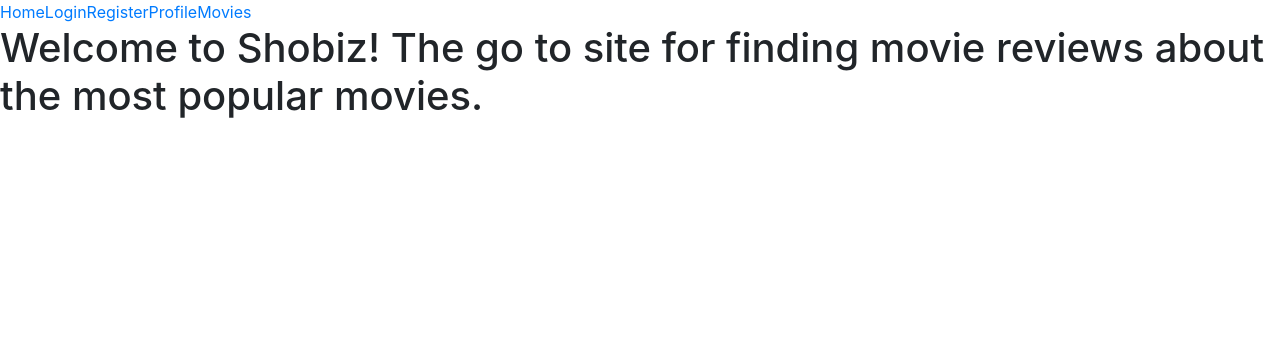
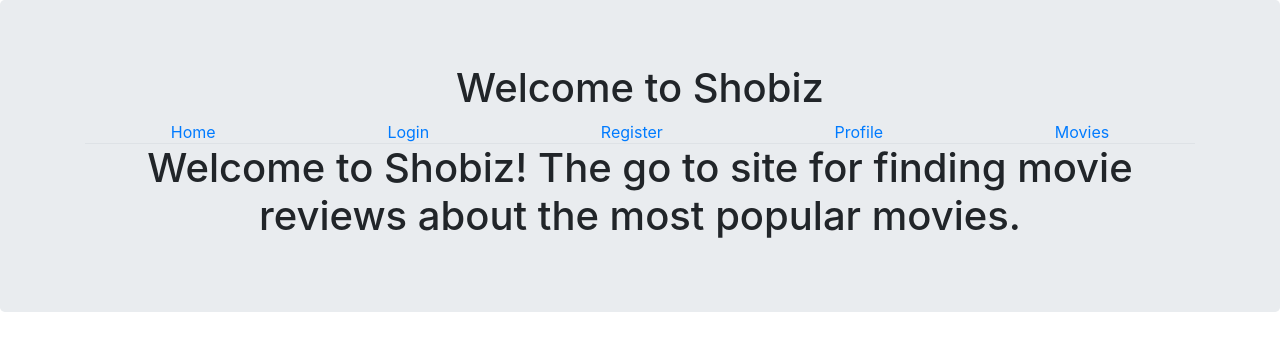
Before and after one commit to ShobhitRatan/shobiz-frontend, a React (Create React App) app in the folder shobiz-frontend/: page / in a window 1280 px wide. Shown: the top 350 px of the page. Built offline with nearby package versions, Linux system fonts and the light colour scheme.

Commit message:
added css through bootstrap

```diff
--- a/shobiz-frontend/package.json
+++ b/shobiz-frontend/package.json
@@ -10,6 +10,7 @@
     "bootstrap": "^4.5.2",
     "react": "^16.13.1",
     "react-bootstrap": "^1.3.0",
+    "react-bootstrap-4-pagination": "^1.0.3",
     "react-dom": "^16.13.1",
     "react-paginate": "^6.3.2",
     "react-router-bootstrap": "^0.25.0",
--- a/shobiz-frontend/src/App.js
+++ b/shobiz-frontend/src/App.js
@@ -1,13 +1,20 @@
 import React, {Component} from 'react';
 import Form from './components/Form'
-import NavBar from './components/NavBar'
 import Home from './components/Home'
 import ProfileContainer from './ProfileComponents/ProfileContainer'
 import MoviesContainer from './MoviesComponents/MoviesContainer'
 import {Switch, Route} from 'react-router-dom'
 import {withRouter} from 'react-router-dom'
 import 'bootstrap/dist/css/bootstrap.min.css';
-import {Navbar, Nav} from 'react-bootstrap';
+import Jumbotron from 'react-bootstrap/Jumbotron'
+import Container from 'react-bootstrap/Container'
+// import Button from 'react-bootstrap/Button'
+// import ButtonToolbar from 'react-bootstrap/ButtonToolbar'
+// import {LinkContainer} from 'react-router-bootstrap'
+// import Navbar from 'react-bootstrap/Navbar'
+// import Nav from 'react-bootstrap/esm/Nav';
+import NavBar from './components/NavBar'
+
 class App extends Component {
   state = {
     user: null
@@ -16,7 +23,7 @@ class App extends Component {
   componentDidMount() {
     const token = localStorage.getItem("token")
     if(token){
-      fetch("http://localhost:4000/api/v1/profile",{
+      fetch("http://localhost:4000/users/stay_logged_in",{
         method: "GET",
         headers: {
           Authorization: `Bearer ${token}`
@@ -90,7 +97,7 @@ class App extends Component {
   render(){
     return (
       <div className="App">
-        <NavBar bg="light" expand="lg"/>
+        {/* <NavBar bg="light" expand="lg"/>
         <Switch>
           <Route path="/login" render={ this.renderForm } />
           <Route path="/register" render={ this.renderForm } />
@@ -98,7 +105,54 @@ class App extends Component {
           <Route path="/movies" exact component={MoviesContainer} />
           <Route path="/" exact component={Home} />
           <Route render={ () => <p>Page not Found</p> } />
-        </Switch>
+        </Switch> */}
+            <Jumbotron >
+              <Container>
+                <h1 className="header">Welcome to Shobiz</h1>
+                {/* <h2>
+                  <ButtonToolbar className="custom-btn-toolbar">
+                    <LinkContainer to="/">
+                      <Button>Home</Button>
+                    </LinkContainer>
+                    <LinkContainer to="/login">
+                      <Button>Login</Button>
+                    </LinkContainer>
+                    <LinkContainer to="/register">
+                      <Button>Register</Button>
+                    </LinkContainer>
+                    <LinkContainer to="/profile">
+                      <Button>Profile</Button>
+                    </LinkContainer>
+                    <LinkContainer to="/movies">
+                      <Button>Movies</Button>
+                    </LinkContainer>
+                  </ButtonToolbar>
+                </h2> */}
+                {/* <>
+                  <Navbar collapseOnSelect expand="lg" bg="primary" variant="dark">
+                    <Navbar.Brand href="/">Shobiz</Navbar.Brand>
+                    <Navbar.Toggle aria-controls="responsive-navbar-nav" />
+                    <Navbar.Collapse id="responsive-navbar-nav">
+                      <Nav className="mr-auto">
+                        <Nav.Link href="/login">Login</Nav.Link>
+                        <Nav.Link href="/register">Register</Nav.Link>
+                        <Nav.Link href="/profile">Profile</Nav.Link>
+                        <Nav.Link href="/movies">Movies</Nav.Link>
+                      </Nav>
+                    </Navbar.Collapse>
+                  </Navbar>
+                </> */}
+                <NavBar />
+                  <Switch>
+                    <Route path="/login" render={this.renderForm} />
+                    <Route path="/register" render={this.renderForm} />
+                    <Route path="/profile" render={this.renderProfile} />
+                    <Route path="/movies" exact component={MoviesContainer} />
+                    <Route path="/" exact component={Home} />
+                    <Route render={() => <p>Page not Found</p>} />
+                  </Switch>
+              </Container>
+            </Jumbotron>
       </div>
     );
   }
--- a/shobiz-frontend/src/MoviesComponents/Movie.jsx
+++ b/shobiz-frontend/src/MoviesComponents/Movie.jsx
@@ -1,8 +1,9 @@
 import React, {Component} from "react"
-
+import Card from 'react-bootstrap/Card'
+import CardDeck from 'react-bootstrap/CardDeck'
 class Movie extends Component {
     state = {
-        showImg: true
+        showImg: false
     }
 
     handleClick = (e) => {
@@ -15,12 +16,21 @@ class Movie extends Component {
     render() {
         return (
             <div>
-                <li>
-                    <h1>{this.props.movie.title} - {this.props.movie.language}</h1>
+
+                    {/* <h1>{this.props.movie.title} - {this.props.movie.language}</h1>
                     <p>{this.props.movie.overview}</p>
                     <p>{this.props.movie.release_date}</p>
-                    <img onClick={(e) => this.handleClick(e)} src={this.state.showImg ? this.props.movie.image_1 : this.props.movie.image_2} alt={this.props.movie.title} />
-                </li>
+                    <img onClick={(e) => this.handleClick(e)} src={this.state.showImg ? this.props.movie.image_1 : this.props.movie.image_2} alt={this.props.movie.title} /> */}
+                    <CardDeck>
+                        <Card>
+                            <Card.Img variant="top" onClick={(e) => this.handleClick(e)} src={this.state.showImg ? this.props.movie.image_1 : this.props.movie.image_2} alt={this.props.movie.title} />
+                            <Card.Body>
+                                <Card.Title>{this.props.movie.title} - {this.props.movie.language}</Card.Title>
+                                <Card.Text>{this.props.movie.overview}</Card.Text>
+                                <Card.Text>{this.props.movie.release_date}</Card.Text>
+                            </Card.Body>
+                        </Card>
+                    </CardDeck>
             </div>
 
         )
--- a/shobiz-frontend/src/components/NavBar.jsx
+++ b/shobiz-frontend/src/components/NavBar.jsx
@@ -1,26 +1,42 @@
 import React from 'react';
-import {NavLink, Link} from 'react-router-dom'
-
+import {NavLink} from 'react-router-dom'
+import Nav from 'react-bootstrap/Nav'
 const NavBar = () => {
   return(
-    <ul className="nav">
-      <li>
+    // <ul className="nav">
+    //   <li>
+    //     <NavLink to="/">Home</NavLink>
+    //   </li>
+    //   <li>
+    //     <NavLink to="/login">Login</NavLink>
+    //   </li>
+    //   <li>
+    //     <NavLink to="/register">Register</NavLink>
+    //   </li>
+    //   <li>
+    //     <NavLink to="/profile">Profile</NavLink>
+    //   </li>
+    //   <li>
+    //       <NavLink to="/movies">Movies</NavLink>
+    //   </li>
+    // </ul>
+    <Nav fill variant="tabs" defaultActiveKey="/home">
+      <Nav.Item>
         <NavLink to="/">Home</NavLink>
-      </li>
-      <li>
+      </Nav.Item>
+      <Nav.Item>
         <NavLink to="/login">Login</NavLink>
-      </li>
-      <li>
+      </Nav.Item>
+      <Nav.Item>
         <NavLink to="/register">Register</NavLink>
-      </li>
-      <li>
+      </Nav.Item>
+      <Nav.Item>
         <NavLink to="/profile">Profile</NavLink>
-      </li>
-      <li>
-          <NavLink to="/movies">Movies</NavLink>
-      </li>
-    </ul>
-
+      </Nav.Item>
+      <Nav.Item>
+        <NavLink to="/movies">Movies</NavLink>
+      </Nav.Item>
+    </Nav>
   )
 };
 
--- a/shobiz-frontend/src/index.css
+++ b/shobiz-frontend/src/index.css
@@ -13,8 +13,85 @@ code {
     monospace;
 }
 
-.nav {
-  flex: content;
-  background-color: white;
-  color: red;
+.pagination {
+  text-align: center;
 }
+.pagination > li {
+  display: inline-block;
+  padding-left: 0;
+  text-align: center;
+}
+
+.pagination > li {
+  list-style: none;
+  border: 0.9px solid;
+  text-align: center;
+}
+.pagination > li > a,
+.pagination > li > span {
+  position: relative;
+  float: inline-start;
+  padding: 6px 12px;
+  line-height: 1.42857143;
+  text-decoration: none;
+  color: #2c689c;
+  background-color: #fff;
+  border: 1px solid #ddd;
+  margin-left: -1px;
+  text-align: center;
+}
+.map {
+  text-align: center;
+}
+.pagination>li.active>a {
+  color: #fff;
+  background-color: #db371a;
+  border-color: red;
+}
+
+.pagination>li>a.hover {
+  background-color: #db371a;
+  color: white;
+}
+.pagination>li:first-child>a,
+.pagination>li:first-child>span {
+  margin-left: 0;
+  padding: 0px;
+  border-bottom-left-radius: 4px;
+  border-top-left-radius: 4px;
+  display: none!important;
+}
+.pagination>li:last-child>a,
+.pagination>li:last-child>span {
+  margin-left: 0;
+  padding: 0px;
+  border-bottom-right-radius: 4px;
+  margin-right: 0;
+  padding: 0px!important;
+  border-top-right-radius: 4px;
+  display: none!important;
+}
+
+.card-img-top {
+  position: relative;
+}
+
+.card-title {
+  text-align: center;
+  font-weight: bold;
+  text-transform: uppercase;
+}
+.card-text {
+  text-align: justify;
+  text-align-last: left;
+}
+h1 {
+  text-align: center;
+}
+
+.search {
+  text-align: center;
+}
+nav {
+  text-align: center;
+}
```
Also changed, not shown: shobiz-frontend/src/MoviesComponents/MoviesContainer.jsx (+29 -2 lines), 1 other file (tests, documents, lock files or other folders).
